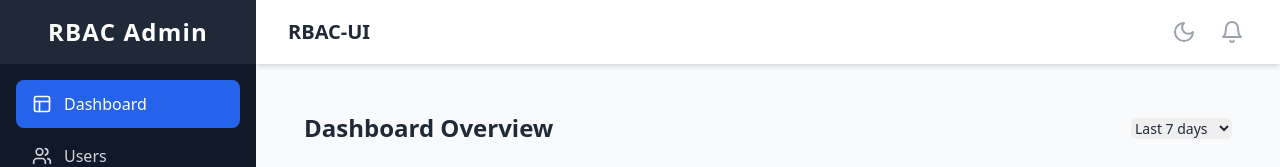
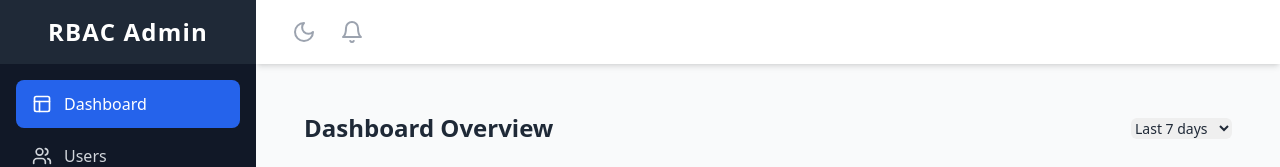
Before and after one commit to Anupam4058/RBAC-dashboard, a React (Vite) app: page / in a window 1280 px wide. Shown: the top 167 px of the page. Built offline with nearby package versions, Linux system fonts and the light colour scheme.

Commit message:
updated header

```diff
--- a/src/components/Header.jsx
+++ b/src/components/Header.jsx
@@ -10,9 +10,9 @@
     <header className="bg-white dark:bg-gray-800 shadow-md">
       <div className="max-w-7xl mx-auto px-4 sm:px-6 lg:px-8">
         <div className="flex justify-between h-16">
-          <div className="flex items-center space-x-4">
+          {/* <div className="flex items-center space-x-4">
             <h1 className="text-xl font-bold text-gray-800 dark:text-white">RBAC-UI</h1>
-          </div>
+          </div> */}
           <div className="flex items-center space-x-4">
             <button
               onClick={toggleDarkMode}
```
